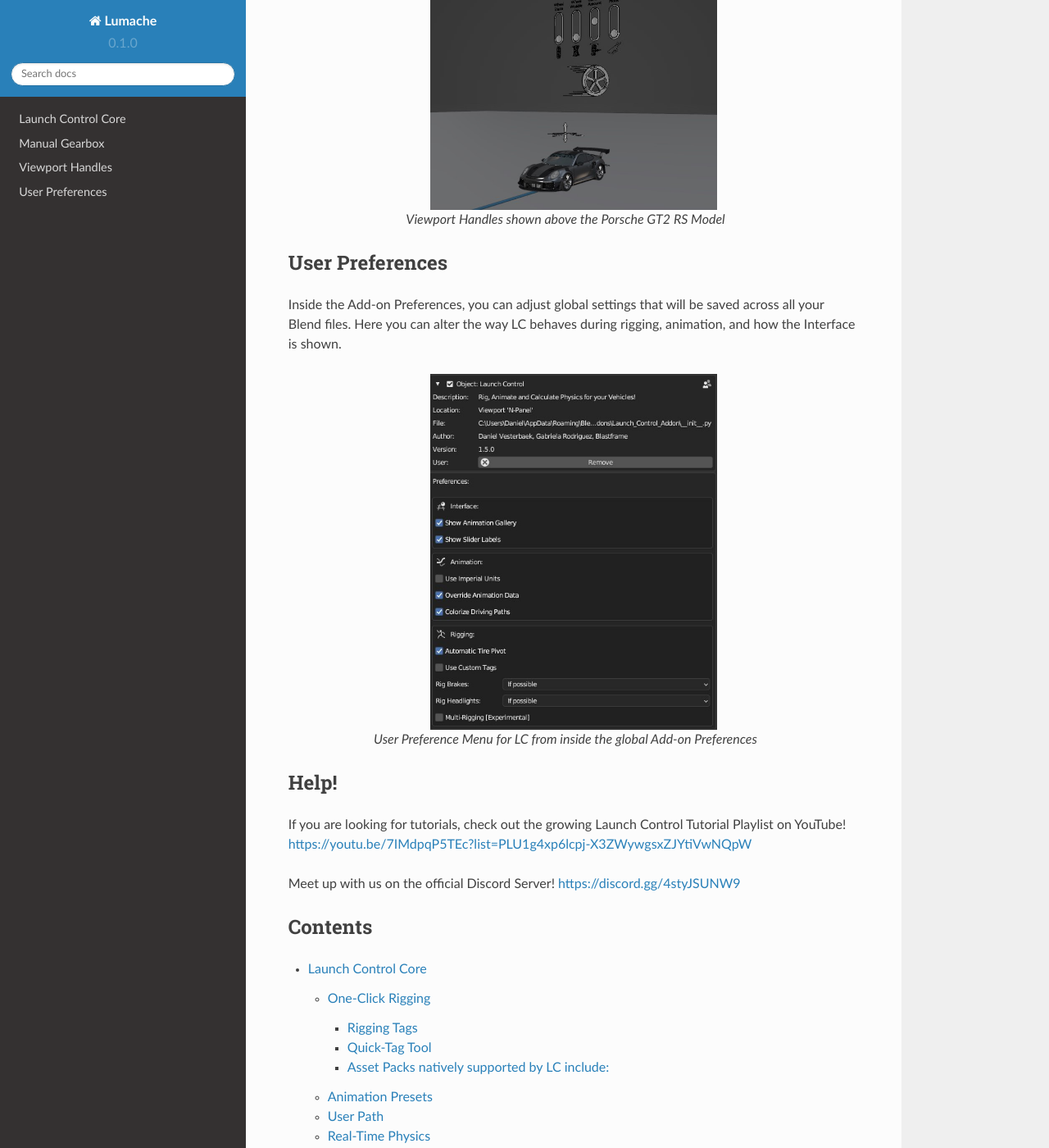
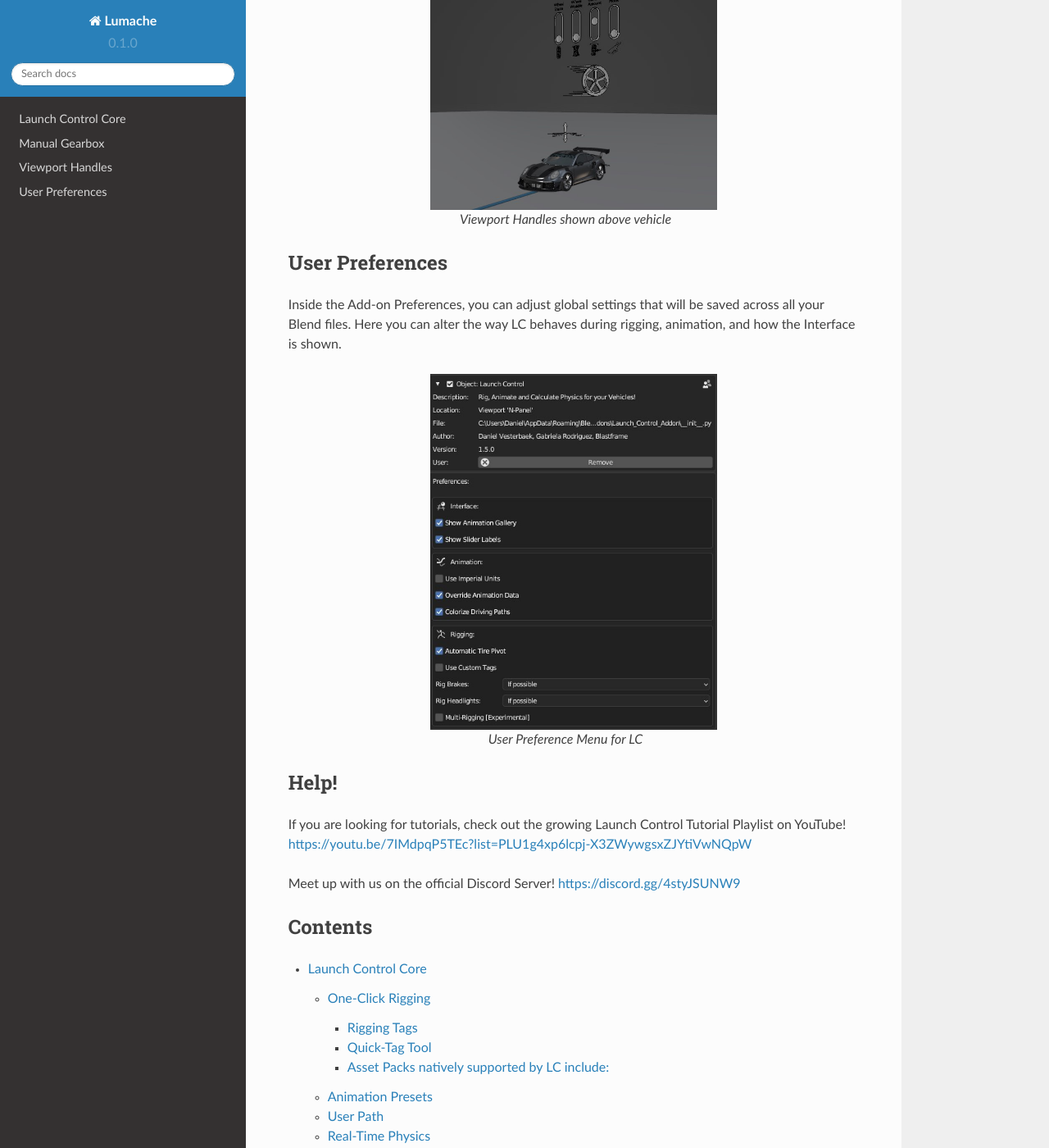
Before and after one commit to DanielVesterbaek/launch-control-documentation, a Sphinx documentation site: the page built from docs/source/index.rst, in a window 1280 px wide and 1400 px high, scrolled down 2320 px. Shown: the whole window at 82% size. Built offline with Sphinx 7.4.7 and the Read the Docs theme 2.0.0, drawn with Linux system fonts in a browser that asks for light colours.

Commit message:
Update index.rst

```diff
--- a/docs/source/index.rst
+++ b/docs/source/index.rst
@@ -62,7 +62,7 @@ The floating UI keeps track of adjustments to the rig of the car. Here you can a
     :width: 350px
     :align: center
 
-    *Viewport Handles shown above the Porsche GT2 RS Model*
+    *Viewport Handles shown above vehicle*
 
 
 User Preferences
@@ -76,7 +76,7 @@ Inside the Add-on Preferences, you can adjust global settings that will be saved
     :width: 350px
     :align: center
 
-    *User Preference Menu for LC from inside the global Add-on Preferences*
+    *User Preference Menu for LC*
 
 Help!
 --------
```
